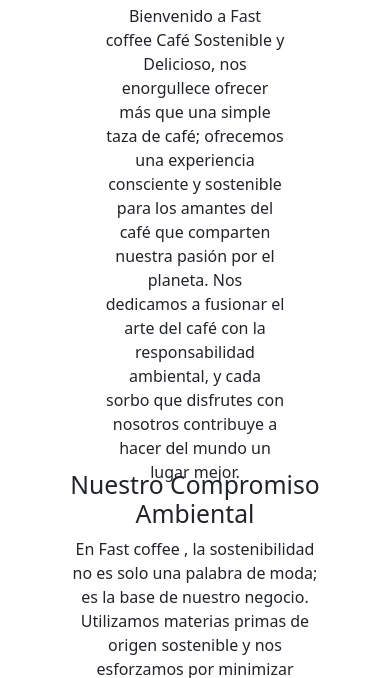
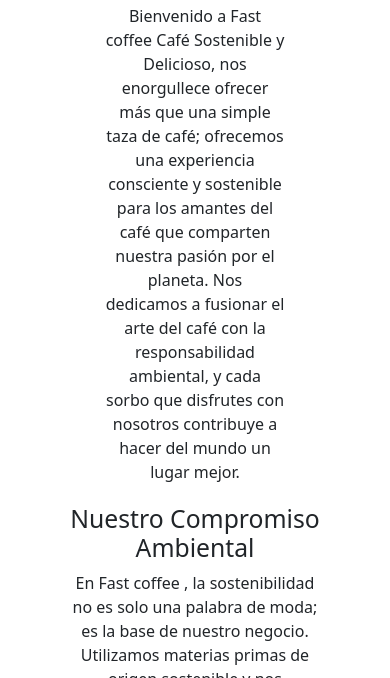
Before and after one commit to stwarprietom/fast_coffe, a website: page pages/sostenibilidad.html in a window 390 px wide. Shown: the part 166-844 px from the top of the page. Drawn offline with nearby package versions, Linux system fonts and the light colour scheme; files that its build step writes are made by us from their sources.

Commit message:
cambios resposivos en formularios y sostemibilidad sacss

```diff
--- a/scss/_responsive.scss
+++ b/scss/_responsive.scss
@@ -72,8 +72,7 @@
    }
 
    .compromiso{
-      margin-top: 12vh;
-
+      margin-top: 16vh;
    }
 
    .galeria{
@@ -99,7 +98,7 @@
   }
 
   .margingrid{
-   margin-bottom: 120vh;
+   margin-bottom: 130vh;
   }
 
   .form{
@@ -107,7 +106,7 @@
    background-color: none;
   }
 
-   #mensaje{
+   textarea{
       max-width: $maxWidth;
    }
 
```
